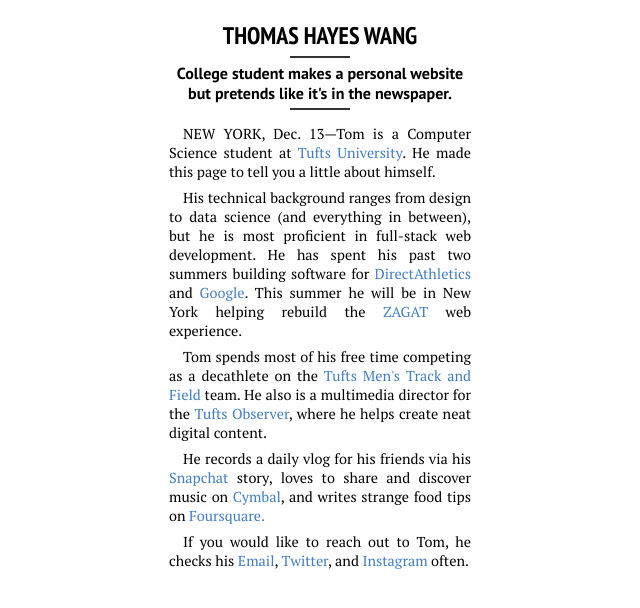
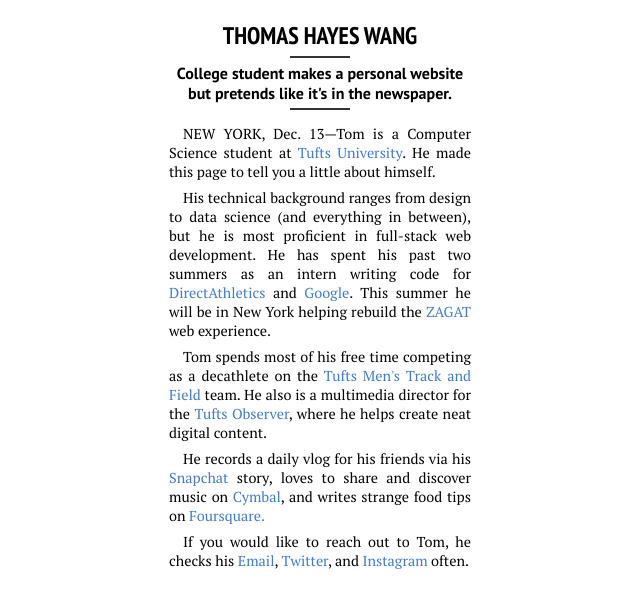
Before and after one commit to twang10/twang10.github.io, a plain HTML site: page index.html in a window 1280 px wide. Shown: the whole page, without its empty margins (320-960 px from the left). Drawn offline with Linux system fonts and the light colour scheme.

Commit message:
semantics

```diff
--- a/index.html
+++ b/index.html
@@ -92,7 +92,7 @@
             <hr>
             <div class="copy">
                 <p>NEW YORK, <span id="date">Dec. 13</span>&mdash;Tom is a Computer Science student at <a href="http://www.tufts.edu/">Tufts University</a>. He made this page to tell you a little about himself.</p>
-                <p>His technical background ranges from design to data science (and everything in between), but he is most proficient in full-stack web development. He has spent his past two summers building software for <a href="http://www.directathletics.com/">DirectAthletics</a> and <a href="http://www.google.com/">Google</a>. This summer he will be in New York helping rebuild the <a href="http://www.zagat.com/">ZAGAT</a> web experience.</p>
+                <p>His technical background ranges from design to data science (and everything in between), but he is most proficient in full-stack web development. He has spent his past two summers as an intern writing code for <a href="http://www.directathletics.com/">DirectAthletics</a> and <a href="http://www.google.com/">Google</a>. This summer he will be in New York helping rebuild the <a href="http://www.zagat.com/">ZAGAT</a> web experience.</p>
                 <p>Tom spends most of his free time competing as a decathlete on the <a href="http://www.gotuftsjumbos.com/sports/mtrack/2015-16/bios/wang_thomas_ngjh">Tufts Men's Track and Field</a> team. He also is a multimedia director for the <a href="http://tuftsobserver.org">Tufts Observer</a>, where he helps create neat digital content. </p>
                 <p>He records a daily vlog for his friends via his <a href="https://www.snapchat.com/add/thomascool7">Snapchat</a> story, loves to share and discover music on <a href="http://cymbal.fm/tom/">Cymbal</a>, and writes strange food tips on <a href="https://foursquare.com/wangisms">Foursquare.</a> </p>
                 <p>If you would like to reach out to Tom, he checks his <a href="mailto:thomas.wang@tufts.edu">Email</a>, <a href="http://twitter.com/wangisms/">Twitter</a>, and <a href="http://instagram.com/womtang/">Instagram</a> often.
```
